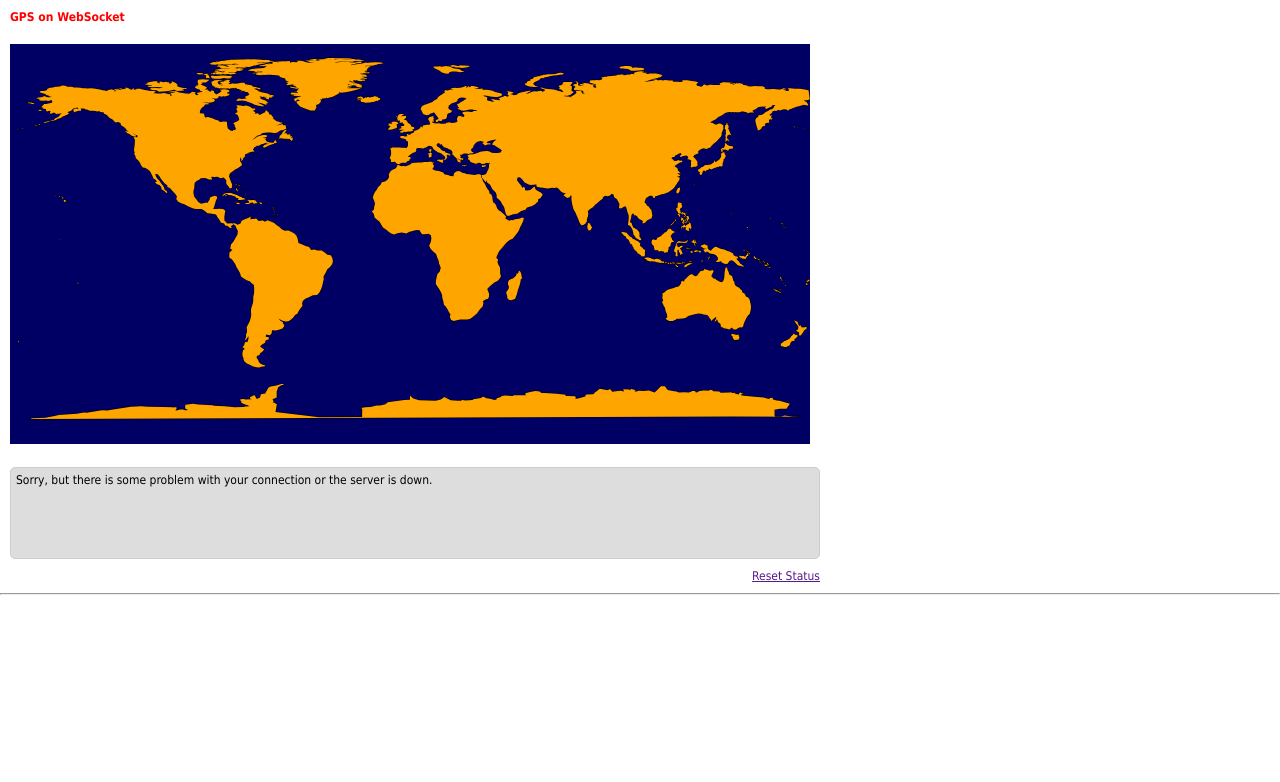
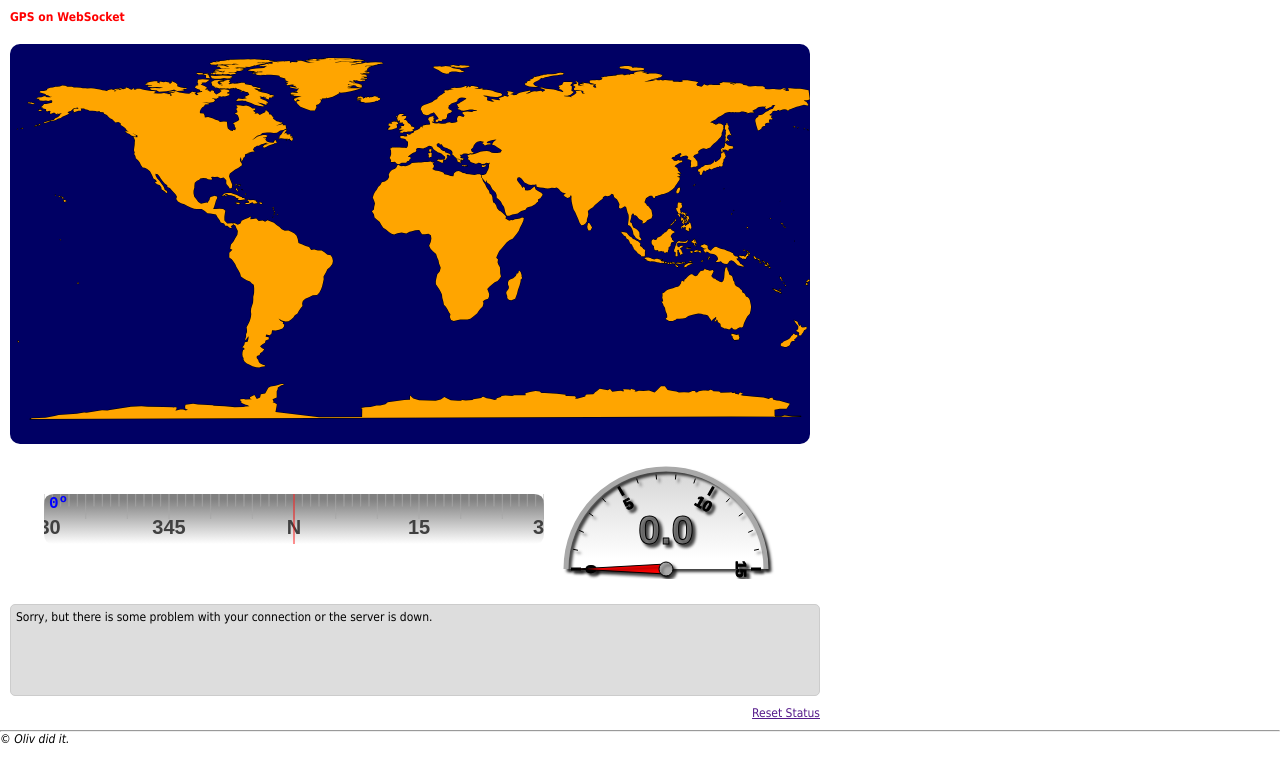
Before and after one commit to OlivierLD/node.pi, a website: page demos/gps.demo.html in a window 1280 px wide. Drawn offline with Linux system fonts and the light colour scheme.

Commit message:
Added COG & SOG

```diff
--- a/SerialReader.js
+++ b/SerialReader.js
@@ -94,6 +94,7 @@ var NMEA = function(serial, br) {
                     var auto = NMEAParser.autoparse(str);
                     try {
                       if (auto !== undefined && auto.type !== undefined) {
+                        console.log(">> Autoparsed:" + auto.type);
                         switch (auto.type) {
                           case "GSV":
                             if (auto.satData !== undefined) {
@@ -105,6 +106,8 @@ var NMEA = function(serial, br) {
                             fullContext.date = new Date(auto.epoch);
                             fullContext.latitude = auto.pos.lat;
                             fullContext.longitude = auto.pos.lon;
+                            fullContext.cog = auto.cog;
+                            fullContext.sog = auto.sog;
                             break;
                           case "GGA":
                             fullContext.date = new Date(auto.epoch);
@@ -114,9 +117,10 @@ var NMEA = function(serial, br) {
                             break;
                         }
                         if (instance.onFullGPSData !== undefined) {
+//                        console.log(">>> GPS Data sent to client:", fullContext);
                           instance.onFullGPSData(fullContext);
                         } else {
-                          console.log("NMEA:", JSON.stringify(fullContext));
+                          console.log(">>> NMEA:", JSON.stringify(fullContext));
                         }
                       }
                     } catch (err) {
--- a/demos/client.gps.js
+++ b/demos/client.gps.js
@@ -41,6 +41,12 @@ var connection;
       plotPositionOnChart({ lat: json.data.latitude, lng: json.data.longitude });
       document.getElementById("fixdate").innerHTML = json.data.date;
       generateSatelliteData(json.data.satellites);
+      if (json.data.cog !== undefined) {
+        rose.setValue(Math.round(json.data.cog));
+      }
+      if (json.data.sog !== undefined) {
+        displayBSP.setValue(json.data.sog);
+      }
     } else {
       displayMessage('Hmm..., I\'ve never seen JSON like this: ' + json);
     }
--- a/demos/gps.demo.html
+++ b/demos/gps.demo.html
@@ -9,9 +9,13 @@
       p { line-height:18px; }
     </style>
     <script type="text/javascript" src="worldmap.js"></script>
+    <script type="text/javascript" src="widgets/CompassRose.js"></script>
+    <script type="text/javascript" src="widgets/AnalogDisplay.js"></script>
     <script type="text/javascript">
       var statusFld;
       var satData;
+      var rose;
+      var displayBSP;
 
       window.onload = function() {
         statusFld = document.getElementById("status");
@@ -21,7 +25,10 @@
         drawWorldMap('mapCanvas');
         addCanvasListener('mapCanvas');
 
-    //  plotPositionOnChart({ lat: 0, lng: 0 }); // Default
+        rose = new CompassRose('roseCanvas', 400, 50);
+        displayBSP = new AnalogDisplay('bspCanvas', 100,   15,  5,  1);
+
+        //  plotPositionOnChart({ lat: 0, lng: 0 }); // Default
       };
 
       // Plot position on the chart
@@ -40,8 +47,18 @@
       </tr>
       <tr><td><div id="fixdate"></div></td></tr>
       <tr>
-        <td><canvas id="mapCanvas" width="800" height="400"></canvas></td>
+        <td><canvas id="mapCanvas" width="800" height="400" style="border-radius:10px;"></canvas></td>
         <td valign="top"><div id="satData"></div></td>
+      </tr>
+      <tr>
+        <td align="center" colspan="2">
+          <table>
+            <tr>
+              <td><canvas id="roseCanvas" width="500" height="50" title="True Heading (COG)"></canvas></td>
+              <td><canvas id="bspCanvas" width="240" height="120" title="Speed (SOG) in knots"></canvas></td>
+            </tr>
+          </table>
+        </td>
       </tr>
       <tr>
         <td align="left" colspan="2">
@@ -53,6 +70,7 @@
       </tr>
     </table>
     <hr>
+    <address>&copy; Oliv did it.</address>
     <script src="./client.gps.js"></script>
   </body>
 </html>
--- a/demos/widgets/AnalogDisplay.js
+++ b/demos/widgets/AnalogDisplay.js
@@ -16,8 +16,7 @@
   * if color is black, analogDisplayColorConfigBlack is applied
   * if color is white, analogDisplayColorConfigWhite is applied, etc
   */
-var analogDisplayColorConfigWhite =
-{
+var analogDisplayColorConfigWhite = {
   bgColor:           'white',
   digitColor:        'black',
   withGradient:      true,
@@ -38,8 +37,7 @@ var analogDisplayColorConfigWhite =
   font:              'Arial' /* 'Source Code Pro' */
 };
 
-var analogDisplayColorConfigBlack =
-{
+var analogDisplayColorConfigBlack = {
   bgColor:           'black',
   digitColor:        'cyan',
   withGradient:      true,
@@ -68,8 +66,7 @@ function AnalogDisplay(cName,                     // Canvas Name
                        withDigits,                // default true, boolean
                        overlapOver180InDegree,    // default 0 (will display half circle), beyond horizontal, in degrees, before 0, after 180
                        startValue,                // default 0, In case it is not 0
-                       nbDecimal)                 // default 1, nb decimals in the value display
-{
+                       nbDecimal) {               // default 1, nb decimals in the value display
   if (maxValue === undefined)
     maxValue = 10;
   if (majorTicks === undefined)
@@ -108,53 +105,44 @@ function AnalogDisplay(cName,                     // Canvas Name
 
   (function(){ drawDisplay(canvasName, displaySize, previousValue); })(); // Invoked automatically
 
-  this.setWithMinMax = function(b)
-  {
+  this.setWithMinMax = function(b) {
     withMinMax = b;
   };
-  this.setNbDec = function(nb)
-  {
+  this.setNbDec = function(nb) {
     nbDec = nb;
   };
-  this.setBorder = function(b)
-  {
+  this.setBorder = function(b) {
     withBorder = b;
   };
 
-  this.repaint = function()
-  {
+  this.repaint = function() {
     drawDisplay(canvasName, displaySize, previousValue);
   };
 
-  this.setDisplaySize = function(ds)
-  {
+  this.setDisplaySize = function(ds) {
     scale = ds / 100;
     displaySize = ds;
     drawDisplay(canvasName, displaySize, previousValue);
   };
 
-  this.startStop = function (buttonName)
-  {
+  this.startStop = function (buttonName) {
 //  console.log('StartStop requested on ' + buttonName);
     var button = document.getElementById(buttonName);
     running = !running;
     button.value = (running ? "Stop" : "Start");
-    if (running)
+    if (running) {
       this.animate();
-    else
-    {
+    } else {
       window.clearInterval(intervalID);
       previousValue = valueToDisplay;
     }
   };
 
-  this.animate = function()
-  {
+  this.animate = function() {
     var value;
-    if (arguments.length === 1)
+    if (arguments.length === 1) {
       value = arguments[0];
-    else
-    {
+    } else {
 //    console.log("Generating random value");
       value = maxValue * Math.random();
     }
@@ -167,7 +155,7 @@ function AnalogDisplay(cName,                     // Canvas Name
     }
 
   //console.log("Reaching Value :" + value + " from " + previousValue);
-    diff = value - previousValue;
+    var diff = value - previousValue;
     valueToDisplay = previousValue;
 
 //  console.log(canvasName + " going from " + previousValue + " to " + value);
@@ -177,25 +165,25 @@ function AnalogDisplay(cName,                     // Canvas Name
 //    else
 //      incr = -0.01 * maxValue;
     incr = diff / 10;
-    if (intervalID)
+    if (intervalID) {
       window.clearInterval(intervalID);
+    }
     intervalID = window.setInterval(function () { displayAndIncrement(value); }, 10);
   };
 
-  var displayAndIncrement = function(finalValue)
-  {
+  var displayAndIncrement = function(finalValue) {
     //console.log('Tic ' + inc + ', ' + finalValue);
     drawDisplay(canvasName, displaySize, valueToDisplay);
     valueToDisplay += incr;
-    if ((incr > 0 && valueToDisplay > finalValue) || (incr < 0 && valueToDisplay < finalValue))
-    {
+    if ((incr > 0 && valueToDisplay > finalValue) || (incr < 0 && valueToDisplay < finalValue)) {
 //    console.log('Stop, ' + finalValue + ' reached, steps were ' + incr);
       window.clearInterval(intervalID);
       previousValue = finalValue;
-      if (running)
+      if (running) {
         instance.animate();
-      else
+      } else {
         drawDisplay(canvasName, displaySize, finalValue); // Final display
+      }
     }
   };
 
@@ -214,15 +202,14 @@ function AnalogDisplay(cName,                     // Canvas Name
     return null;
   };
 
-  function drawDisplay(displayCanvasName, displayRadius, displayValue)
-  {
+  function drawDisplay(displayCanvasName, displayRadius, displayValue) {
     var schemeColor = getStyleRuleValue('color', '.display-scheme');
 //  console.log(">>> DEBUG >>> color:" + schemeColor);
-    if (schemeColor === 'black')
+    if (schemeColor === 'black') {
       analogDisplayColorConfig = analogDisplayColorConfigBlack;
-    else if (schemeColor === 'white')
+    } else if (schemeColor === 'white') {
       analogDisplayColorConfig = analogDisplayColorConfigWhite;
-
+    }
     var digitColor = analogDisplayColorConfig.digitColor;
 
     var canvas = document.getElementById(displayCanvasName);
@@ -242,26 +229,22 @@ function AnalogDisplay(cName,                     // Canvas Name
 
     context.beginPath();
 
-    if (withBorder === true)
-    {
+    if (withBorder === true) {
   //  context.arc(x, y, radius, startAngle, startAngle + Math.PI, antiClockwise);
 //    context.arc(canvas.width / 2, radius + 10, radius, Math.PI - toRadians(overlapOver180InDegree), (2 * Math.PI) + toRadians(overlapOver180InDegree), false);
       context.arc(canvas.width / 2, radius + 10, radius, Math.PI - toRadians(overlapOver180InDegree > 0?90:0), (2 * Math.PI) + toRadians(overlapOver180InDegree > 0?90:0), false);
       context.lineWidth = 5;
     }
 
-    if (analogDisplayColorConfig.withGradient)
-    {
+    if (analogDisplayColorConfig.withGradient) {
       var grd = context.createLinearGradient(0, 5, 0, radius);
       grd.addColorStop(0, analogDisplayColorConfig.displayBackgroundGradient.from);// 0  Beginning
       grd.addColorStop(1, analogDisplayColorConfig.displayBackgroundGradient.to);  // 1  End
       context.fillStyle = grd;
+    } else {
+      context.fillStyle = analogDisplayColorConfig.displayBackgroundGradient.to;
     }
-    else
-      context.fillStyle = analogDisplayColorConfig.displayBackgroundGradient.to;
-
-    if (analogDisplayColorConfig.withDisplayShadow)
-    {
+    if (analogDisplayColorConfig.withDisplayShadow) {
       context.shadowOffsetX = 3;
       context.shadowOffsetY = 3;
       context.shadowBlur  = 3;
@@ -335,11 +318,9 @@ function AnalogDisplay(cName,                     // Canvas Name
     }
 
     // Numbers
-    if (withDigits)
-    {
+    if (withDigits) {
       context.beginPath();
-      for (i = 0;i <= (maxValue - startValue) ;i+=majorTicks)
-      {
+      for (var i = 0;i <= (maxValue - startValue) ;i+=majorTicks) {
         context.save();
         context.translate(canvas.width/2, (radius + 10)); // canvas.height);
         var __currentAngle = (totalAngle * (i / (maxValue - startValue))) - toRadians(overlapOver180InDegree);
@@ -359,9 +340,9 @@ function AnalogDisplay(cName,                     // Canvas Name
     }
 
     // Value
-    text = displayValue.toFixed(nbDec);
+    var text = displayValue.toFixed(nbDec);
 //  text = displayValue.toFixed(nbDecimal); // analogDisplayColorConfig.valueNbDecimal);
-    len = 0;
+    var len = 0;
     context.font = "bold " + Math.round(scale * 40) + "px " + analogDisplayColorConfig.font; // "bold 40px Arial"
     var metrics = context.measureText(text);
     len = metrics.width;
@@ -376,8 +357,7 @@ function AnalogDisplay(cName,                     // Canvas Name
 
     // Hand
     context.beginPath();
-    if (analogDisplayColorConfig.withHandShadow)
-    {
+    if (analogDisplayColorConfig.withHandShadow) {
       context.shadowColor = analogDisplayColorConfig.shadowColor;
       context.shadowOffsetX = 3;
       context.shadowOffsetY = 3;
@@ -416,8 +396,7 @@ function AnalogDisplay(cName,                     // Canvas Name
     context.stroke();
   };
 
-  this.setValue = function(val)
-  {
+  this.setValue = function(val) {
     if (withMinMax) {
       miniVal = Math.min(val, miniVal);
       maxiVal = Math.max(val, maxiVal);
@@ -426,12 +405,10 @@ function AnalogDisplay(cName,                     // Canvas Name
   };
 };
 
-var toDegrees = function(rad)
-{
+var toDegrees = function(rad) {
   return rad * (180 / Math.PI);
 };
 
-var toRadians = function(deg)
-{
+var toRadians = function(deg) {
   return deg * (Math.PI / 180);
 };
--- /dev/null
+++ b/demos/widgets/CompassRose.js
@@ -0,0 +1,186 @@
+/*
+ * @author Olivier Le Diouris
+ */
+var roseColorConfigWhite = {
+  bgColor:           'white',
+  digitColor:        '#404040',
+  withGradient:      true,
+  displayBackgroundGradient: { from: 'gray', to: 'white' },
+  tickColor:         'darkGray',
+  valueColor:        'blue',
+  indexColor:        'red',
+  font:              'Arial'
+};
+
+var roseColorConfigBlack = {
+  bgColor:           'black',
+  digitColor:        'red', //'#ffffd0',
+  withGradient:      true,
+  displayBackgroundGradient: { from: 'black', to: 'gray' },
+  tickColor:         'white',
+  valueColor:        'cyan',
+  indexColor:        'red',
+  font:              'Arial'
+};
+var roseColorConfig = roseColorConfigWhite; // analogDisplayColorConfigBlack; // White is the default
+
+function CompassRose(cName,                     // Canvas Name
+                     title,
+                     width,                     // Display width
+                     height,                    // Display height
+                     value,
+                     textColor) {
+  // base = w 200 h 50
+  var scale = 1;
+
+  var canvasName = cName;
+
+  var displayWidth  = width;
+  var displayHeight = height;
+
+  var valueToDisplay = 0;
+  var totalViewAngle = 60; // must be even...
+
+  if (value !== undefined)
+    valueToDisplay = value;
+  if (textColor === undefined)
+    textColor = roseColorConfig.digitColor;
+
+  var instance = this;
+
+  (function(){ drawDisplay(canvasName, displayWidth, displayHeight); })(); // Invoked automatically
+
+  this.repaint = function() {
+    drawDisplay(canvasName, displayWidth, displayHeight);
+  };
+
+  this.setValue = function(val) {
+    valueToDisplay = val;
+    drawDisplay(canvasName, displayWidth, displayHeight);
+  };
+
+  this.setDisplaySize = function(dw, dh) {
+ // scale = ds / 100;
+    displayWidth  = dw;
+    displayHeight = dh;
+    drawDisplay(canvasName, displayWidth, displayHeight);
+  };
+
+  function getStyleRuleValue(style, selector, sheet) {
+    var sheets = typeof sheet !== 'undefined' ? [sheet] : document.styleSheets;
+    for (var i = 0, l = sheets.length; i < l; i++) {
+      var sheet = sheets[i];
+      if (!sheet.cssRules) { continue; }
+      for (var j = 0, k = sheet.cssRules.length; j < k; j++) {
+        var rule = sheet.cssRules[j];
+        if (rule.selectorText && rule.selectorText.split(',').indexOf(selector) !== -1) {
+          return rule.style[style];
+        }
+      }
+    }
+    return null;
+  };
+
+  function drawDisplay(displayCanvasName, displayW, displayH) {
+    var schemeColor = getStyleRuleValue('color', '.display-scheme');
+//  console.log(">>> DEBUG >>> color:" + schemeColor);
+    if (schemeColor === 'black') {
+      roseColorConfig = roseColorConfigBlack;
+    } else if (schemeColor === 'white') {
+      roseColorConfig = roseColorConfigWhite;
+    }
+    if (displayW !== undefined && displayH !== undefined) {
+      scale = Math.min(displayW / 200, displayH / 50);
+    }
+    var canvas = document.getElementById(displayCanvasName);
+    var context = canvas.getContext('2d');
+
+    var grd = context.createLinearGradient(0, 5, 0, document.getElementById(cName).height);
+    grd.addColorStop(0, roseColorConfig.displayBackgroundGradient.from); // 0  Beginning
+    grd.addColorStop(1, roseColorConfig.displayBackgroundGradient.to);  // 1  End
+    context.fillStyle = grd;
+
+    // Background
+    roundRect(context, 0, 0, canvas.width, canvas.height, 10, true, false);
+    // Ticks
+    context.strokeStyle = roseColorConfig.tickColor;
+    context.lineWidth   = 0.5;
+
+    var startValue = valueToDisplay - (totalViewAngle / 2);
+    var endValue   = valueToDisplay + (totalViewAngle / 2);
+    for (var tick=startValue; tick<=endValue; tick++) {
+      var tickHeight = canvas.height / 4;
+      if (tick % 5 === 0)
+        tickHeight = canvas.height / 2;
+      var x = (tick - startValue) * (canvas.width / totalViewAngle);
+      context.strokeStyle = roseColorConfig.tickColor; // 'rgba(255, 255, 255, 0.7)';
+      context.beginPath();
+      context.moveTo(x, 0);
+      context.lineTo(x, tickHeight);
+      context.closePath();
+      context.stroke();
+      if (tick % 15 === 0) {
+        var tk = tick;
+        while (tk < 0) tk += 360;
+        var txt = tk.toString();
+        if (tick % 45 === 0) {
+          if (tick === 0)   txt = "N";
+          if (tick === 45)  txt = "NE";
+          if (tick === 90)  txt = "E";
+          if (tick === 135) txt = "SE";
+          if (tick === 180) txt = "S";
+          if (tick === 225) txt = "SW";
+          if (tick === 270) txt = "W";
+          if (tick === 315) txt = "NW";
+          if (tick === 360) txt = "N";
+        }
+        context.font = "bold " + Math.round(scale * 20) + "px " + roseColorConfig.font; // "bold 16px Arial"
+        var metrics = context.measureText(txt);
+        len = metrics.width;
+        context.fillStyle = roseColorConfig.digitColor;
+        context.fillText(txt, x - (len / 2), canvas.height - 10);
+      }
+    }
+
+    context.fillStyle = roseColorConfig.valueColor;
+    // Value, top left corner
+    context.font = "bold " + Math.round(scale * 16) + "px Courier New"; // "bold 16px Arial"
+    context.fillText(valueToDisplay.toString() + "\272", 5, 14);
+
+    context.strokeStyle = roseColorConfig.indexColor; // The index
+    context.beginPath();
+    context.moveTo(canvas.width / 2, 0);
+    context.lineTo(canvas.width / 2, canvas.height);
+    context.closePath();
+    context.stroke();
+  };
+
+  function roundRect(ctx, x, y, width, height, radius, fill, stroke)  {
+    if (fill === undefined)  {
+      fill = true;
+    }
+    if (stroke === undefined) {
+      stroke = true;
+    }
+    if (radius === undefined) {
+      radius = 5;
+    }
+    ctx.beginPath();
+    ctx.moveTo(x + radius, y);
+    ctx.lineTo(x + width - radius, y);
+    ctx.quadraticCurveTo(x + width, y, x + width, y + radius);
+    ctx.lineTo(x + width, y + height - radius);
+    ctx.quadraticCurveTo(x + width, y + height, x + width - radius, y + height);
+    ctx.lineTo(x + radius, y + height);
+    ctx.quadraticCurveTo(x, y + height, x, y + height - radius);
+    ctx.lineTo(x, y + radius);
+    ctx.quadraticCurveTo(x, y, x + radius, y);
+    ctx.closePath();
+    if (stroke) {
+      ctx.stroke();
+    }
+    if (fill) {
+      ctx.fill();
+    }
+  };
+};
```
